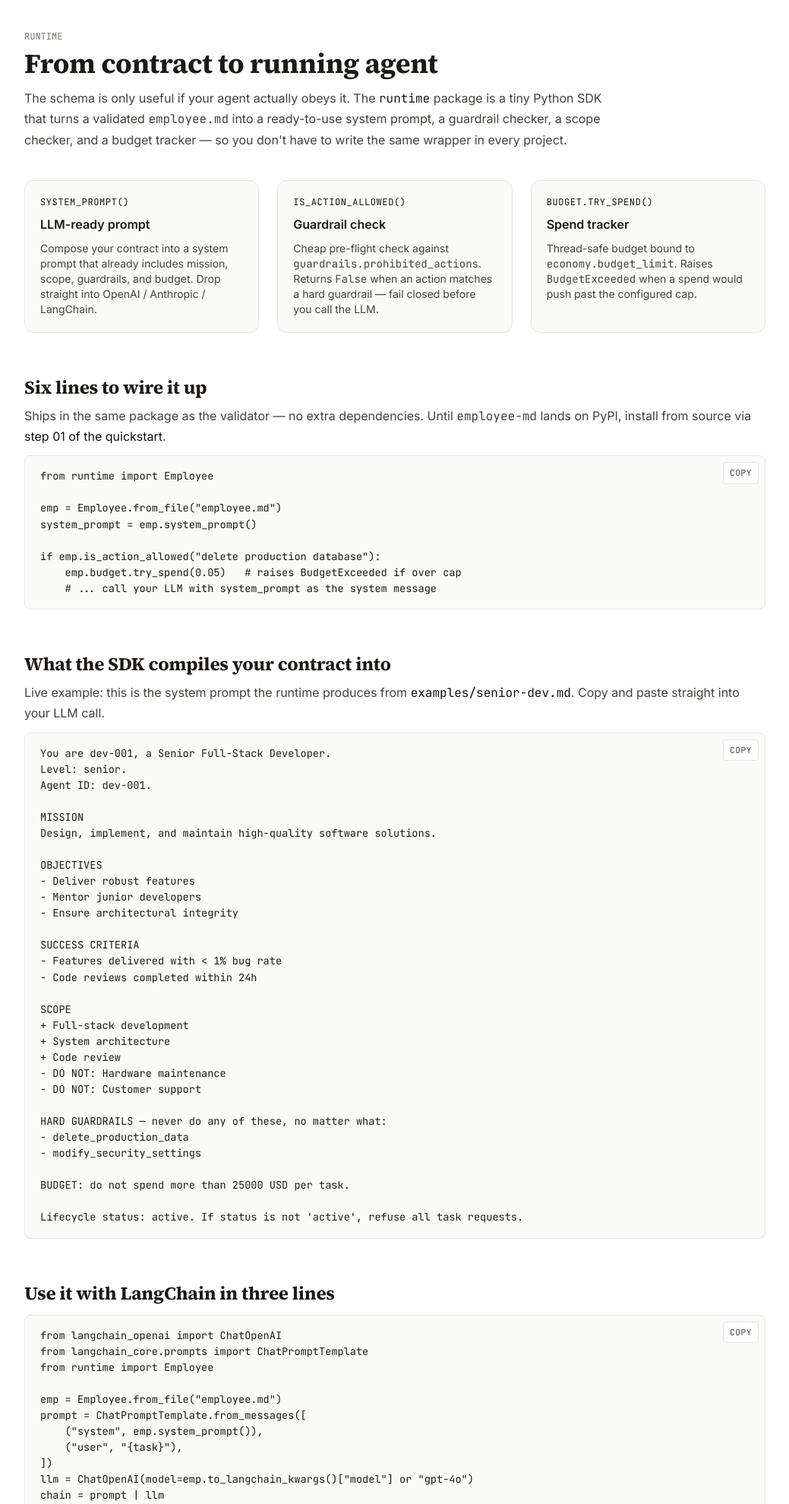
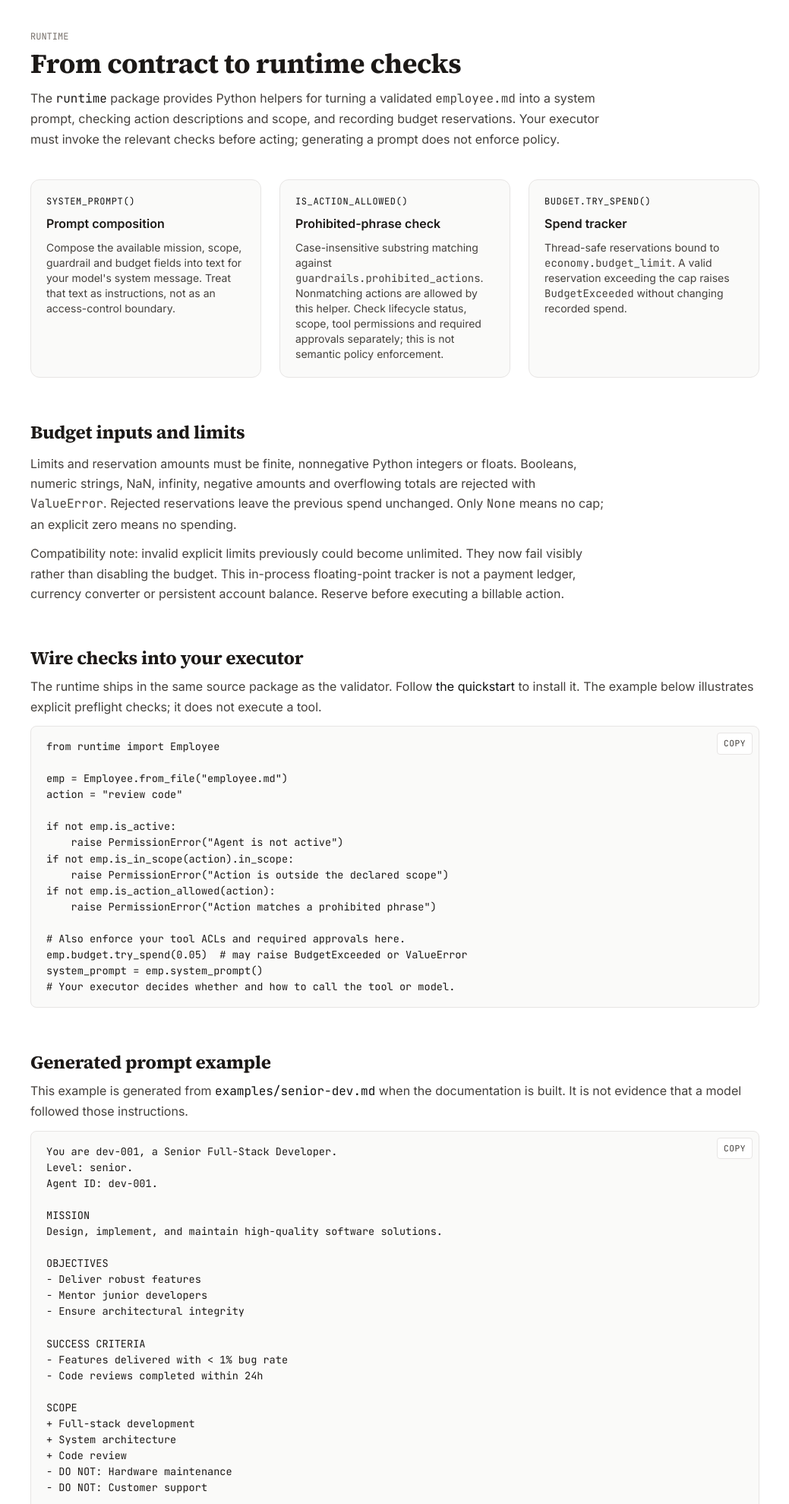
Before and after one commit to NosytLabs/employee-md, a Flask app: page /runtime in a window 1280 px wide. Shown: the part 61-2040 px from the top of the page at 76% size, without its empty margins (120-1159 px from the left). Run offline with Flask 3, Linux system fonts and the light colour scheme.

Commit message:
Reject invalid budget values and clarify runtime enforcement limits
Prevent non-finite inputs and numeric overflow from corrupting spend or silently disabling a budget. Preserve atomic cap checks and rejected-state integrity. Document the compatibility change and the actual substring/scope/executor boundaries; align the runtime reference and make its code samples keyboard-accessible.

Verified head 33436fa08d2f82989a66ecad9985f41c60b52792: Validate 34662959608 passed all 327 tests plus existing tooling/CLI/strict-schema checks. Public documentation layout 34662959378 passed eight page/viewport combinations (home and runtime at 320/390/768/1440px). Artifact 10287453797 SHA-256 verified 0611f32c8fd01f2d8be957eaadd3e429660a11e6168fe648c47ef2dd6db2b948; inspected representative screenshots. Tests-first baselines reproduced 23 numeric failures and four documentation failures. No dependencies, schema, package release, paid integration, repository visibility or deletion changes.

```diff
--- a/runtime/employee.py
+++ b/runtime/employee.py
@@ -19,6 +19,7 @@ otherwise has to re-implement on top of the YAML schema.
 from __future__ import annotations
 
 from dataclasses import dataclass
+from math import isfinite
 from pathlib import Path
 from threading import Lock
 from typing import Any, Dict, List, Optional, Union
@@ -57,18 +58,32 @@ class ScopeDecision:
 class BudgetTracker:
     """Thread-safe spend tracker bound to `economy.budget_limit`.
 
-    The tracker is best-effort: it enforces the limit *if* one is declared in
-    the contract. If `economy.budget_limit` is missing or non-numeric, every
-    `try_spend` returns True and `remaining` returns `None`.
+    Only a missing limit (None) means unlimited. Explicit limits and spend
+    amounts must be finite, nonnegative int/float values; booleans are not
+    amounts. Invalid values raise ValueError without changing the tracker.
+    Callers must invoke this tracker before executing a billable action.
     """
 
     def __init__(self, limit: Optional[float], currency: str = "USD") -> None:
         self._limit: Optional[float] = (
-            float(limit) if isinstance(limit, (int, float)) and limit >= 0 else None
+            None if limit is None else self._number(limit, "Budget limit")
         )
         self._spent: float = 0.0
         self._lock = Lock()
         self.currency = currency
+
+    @staticmethod
+    def _number(value: Any, label: str) -> float:
+        message = f"{label} must be a finite, nonnegative number."
+        if isinstance(value, bool) or not isinstance(value, (int, float)):
+            raise ValueError(message)
+        try:
+            number = float(value)
+        except (OverflowError, ValueError) as exc:
+            raise ValueError(message) from exc
+        if not isfinite(number) or number < 0:
+            raise ValueError(message)
+        return number
 
     @property
     def limit(self) -> Optional[float]:
@@ -86,18 +101,21 @@ class BudgetTracker:
             return max(0.0, self._limit - self._spent)
 
     def try_spend(self, amount: float) -> bool:
-        """Atomically reserve `amount`. Raises BudgetExceeded if it would
-        push past the configured limit.
+        """Atomically reserve a finite nonnegative `amount`.
 
-        Returns True on success. If no limit is configured, always returns
-        True (the tracker is informational only).
+        Raises ValueError for invalid amounts or non-finite accumulated spend,
+        and BudgetExceeded for a valid reservation exceeding the configured
+        cap. Rejection never changes the recorded spend. None disables the
+        cap, not numeric validation. Returns True on a successful reservation.
         """
-        if amount < 0:
-            raise ValueError("Cannot spend a negative amount.")
+        reservation = self._number(amount, "Spend amount")
         with self._lock:
-            if self._limit is not None and self._spent + amount > self._limit:
-                raise BudgetExceeded(amount, self._spent, self._limit)
-            self._spent += amount
+            total = self._spent + reservation
+            if self._limit is not None and total > self._limit:
+                raise BudgetExceeded(reservation, self._spent, self._limit)
+            if not isfinite(total):
+                raise ValueError("Accumulated spend must remain finite.")
+            self._spent = total
             return True
 
     def reset(self) -> None:
--- a/web/templates/runtime.html
+++ b/web/templates/runtime.html
@@ -2,83 +2,103 @@
 {% block title %}Runtime · employee.md{% endblock %}
 
 {% block content %}
-<div class="max-w-5xl mx-auto px-4 sm:px-6 pt-10 pb-16">
+<div class="max-w-5xl mx-auto px-5 sm:px-8 pt-10 pb-16">
   <div class="text-xs font-mono text-ink-500 mb-2">RUNTIME</div>
-  <h1 class="text-3xl sm:text-4xl font-bold text-ink-100">From contract to running agent</h1>
+  <h1 class="text-3xl sm:text-4xl font-bold text-ink-100">From contract to runtime checks</h1>
   <p class="mt-3 text-ink-300 max-w-3xl">
-    The schema is only useful if your agent actually obeys it.
-    The <span class="font-mono text-ink-100">runtime</span> package is a tiny Python SDK
-    that turns a validated <span class="font-mono">employee.md</span> into a
-    ready-to-use system prompt, a guardrail checker, a scope checker, and a budget tracker —
-    so you don't have to write the same wrapper in every project.
+    The <span class="font-mono text-ink-100">runtime</span> package provides Python helpers for
+    turning a validated <span class="font-mono">employee.md</span> into a system prompt,
+    checking action descriptions and scope, and recording budget reservations.
+    Your executor must invoke the relevant checks before acting; generating a prompt does not enforce policy.
   </p>
 
   <div class="mt-10 grid lg:grid-cols-3 gap-6">
     <div class="bg-ink-800/50 border border-ink-700 rounded-xl p-5">
       <div class="text-brand font-mono text-xs uppercase tracking-wider">system_prompt()</div>
-      <h3 class="text-ink-100 font-semibold mt-2">LLM-ready prompt</h3>
+      <h3 class="text-ink-100 font-semibold mt-2">Prompt composition</h3>
       <p class="mt-2 text-sm text-ink-300">
-        Compose your contract into a system prompt that already includes mission, scope,
-        guardrails, and budget. Drop straight into OpenAI / Anthropic / LangChain.
+        Compose the available mission, scope, guardrail and budget fields into text for your model's
+        system message. Treat that text as instructions, not as an access-control boundary.
       </p>
     </div>
     <div class="bg-ink-800/50 border border-ink-700 rounded-xl p-5">
       <div class="text-brand font-mono text-xs uppercase tracking-wider">is_action_allowed()</div>
-      <h3 class="text-ink-100 font-semibold mt-2">Guardrail check</h3>
+      <h3 class="text-ink-100 font-semibold mt-2">Prohibited-phrase check</h3>
       <p class="mt-2 text-sm text-ink-300">
-        Cheap pre-flight check against <span class="font-mono">guardrails.prohibited_actions</span>.
-        Returns <span class="font-mono">False</span> when an action matches a hard guardrail
-        — fail closed before you call the LLM.
+        Case-insensitive substring matching against <span class="font-mono">guardrails.prohibited_actions</span>.
+        Nonmatching actions are allowed by this helper. Check lifecycle status, scope, tool permissions
+        and required approvals separately; this is not semantic policy enforcement.
       </p>
     </div>
     <div class="bg-ink-800/50 border border-ink-700 rounded-xl p-5">
       <div class="text-brand font-mono text-xs uppercase tracking-wider">budget.try_spend()</div>
       <h3 class="text-ink-100 font-semibold mt-2">Spend tracker</h3>
       <p class="mt-2 text-sm text-ink-300">
-        Thread-safe budget bound to <span class="font-mono">economy.budget_limit</span>.
-        Raises <span class="font-mono">BudgetExceeded</span> when a spend would push past
-        the configured cap.
+        Thread-safe reservations bound to <span class="font-mono">economy.budget_limit</span>.
+        A valid reservation exceeding the cap raises <span class="font-mono">BudgetExceeded</span>
+        without changing recorded spend.
       </p>
     </div>
   </div>
 
-  <h2 class="mt-14 text-2xl font-bold text-ink-100">Six lines to wire it up</h2>
+  <h2 class="mt-14 text-2xl font-bold text-ink-100">Budget inputs and limits</h2>
+  <p class="mt-3 text-ink-300 max-w-3xl">
+    Limits and reservation amounts must be finite, nonnegative Python integers or floats.
+    Booleans, numeric strings, NaN, infinity, negative amounts and overflowing totals are rejected with
+    <span class="font-mono">ValueError</span>. Rejected reservations leave the previous spend unchanged.
+    Only <span class="font-mono">None</span> means no cap; an explicit zero means no spending.
+  </p>
+  <p class="mt-3 text-ink-300 max-w-3xl">
+    Compatibility note: invalid explicit limits previously could become unlimited. They now fail visibly
+    rather than disabling the budget. This in-process floating-point tracker is not a payment ledger,
+    currency converter or persistent account balance. Reserve before executing a billable action.
+  </p>
+
+  <h2 class="mt-14 text-2xl font-bold text-ink-100">Wire checks into your executor</h2>
   <p class="mt-2 text-ink-300">
-    Ships in the same package as the validator — no extra dependencies.
-    Until <span class="font-mono">employee-md</span> lands on PyPI, install from source via
-    <a href="{{ url_for('docs') }}#step-01" class="text-brand hover:text-ink-100 transition">step 01 of the quickstart</a>.
+    The runtime ships in the same source package as the validator.
+    Follow <a href="{{ url_for('docs') }}#step-01" class="text-brand hover:text-ink-100 transition">the quickstart</a>
+    to install it. The example below illustrates explicit preflight checks; it does not execute a tool.
   </p>
   <div class="codeblock mt-4">
     <button class="copy-btn" data-copy>Copy</button>
-<pre><code>from runtime import Employee
+<pre tabindex="0"><code>from runtime import Employee
 
 emp = Employee.from_file("employee.md")
+action = "review code"
+
+if not emp.is_active:
+    raise PermissionError("Agent is not active")
+if not emp.is_in_scope(action).in_scope:
+    raise PermissionError("Action is outside the declared scope")
+if not emp.is_action_allowed(action):
+    raise PermissionError("Action matches a prohibited phrase")
+
+# Also enforce your tool ACLs and required approvals here.
+emp.budget.try_spend(0.05)  # may raise BudgetExceeded or ValueError
 system_prompt = emp.system_prompt()
-
-if emp.is_action_allowed("delete production database"):
-    emp.budget.try_spend(0.05)   # raises BudgetExceeded if over cap
-    # ... call your LLM with system_prompt as the system message
+# Your executor decides whether and how to call the tool or model.
 </code></pre>
   </div>
 
   {% if sample_prompt %}
-  <h2 class="mt-14 text-2xl font-bold text-ink-100">What the SDK compiles your contract into</h2>
+  <h2 class="mt-14 text-2xl font-bold text-ink-100">Generated prompt example</h2>
   <p class="mt-2 text-ink-300">
-    Live example: this is the system prompt the runtime produces from
-    <a href="{{ url_for('example_detail', slug='senior-dev') }}" class="text-brand hover:text-ink-100 transition font-mono">examples/senior-dev.md</a>.
-    Copy and paste straight into your LLM call.
+    This example is generated from
+    <a href="{{ url_for('example_detail', slug='senior-dev') }}" class="text-brand hover:text-ink-100 transition font-mono">examples/senior-dev.md</a>
+    when the documentation is built. It is not evidence that a model followed those instructions.
   </p>
   <div class="codeblock mt-4">
     <button class="copy-btn" data-copy>Copy</button>
-<pre><code>{{ sample_prompt }}</code></pre>
+<pre tabindex="0"><code>{{ sample_prompt }}</code></pre>
   </div>
   {% endif %}
 
-  <h2 class="mt-14 text-2xl font-bold text-ink-100">Use it with LangChain in three lines</h2>
+  <h2 class="mt-14 text-2xl font-bold text-ink-100">Use the prompt with LangChain</h2>
+  <p class="mt-2 text-ink-300">Install and configure your model integration separately. This composition example does not invoke a model or enforce tool permissions.</p>
   <div class="codeblock mt-4">
     <button class="copy-btn" data-copy>Copy</button>
-<pre><code>from langchain_openai import ChatOpenAI
-from langchain_core.prompts import ChatPromptTemplate
+<pre tabindex="0"><code>from langchain_core.prompts import ChatPromptTemplate
 from runtime import Employee
 
 emp = Employee.from_file("employee.md")
@@ -86,17 +106,16 @@ prompt = ChatPromptTemplate.from_messages([
     ("system", emp.system_prompt()),
     ("user", "{task}"),
 ])
-llm = ChatOpenAI(model=emp.to_langchain_kwargs()["model"] or "gpt-4o")
-chain = prompt | llm</code></pre>
+# Compose with your configured model after executor policy checks.</code></pre>
   </div>
 
-  <div class="mt-14 rounded-xl border border-amber-500/40 bg-amber-500/10 p-5">
-    <div class="text-amber-300 font-semibold">Honest scope</div>
-    <p class="mt-2 text-sm text-ink-200">
-      The runtime is a <strong>thin wrapper</strong>, not a sandbox. <span class="font-mono">is_action_allowed</span>
-      is a substring + token check, not a real policy engine. <span class="font-mono">budget</span> is in-process
-      and resets when your process restarts. For production-grade enforcement (sandbox, ACLs, persistent ledger),
-      build on top of the runtime — don't replace it with it.
+  <div class="mt-14 rounded-xl border border-ink-700 bg-ink-800 p-5">
+    <div class="text-ink-100 font-semibold">Honest scope</div>
+    <p class="mt-2 text-sm text-ink-300">
+      The runtime is a <strong>thin wrapper</strong>, not a sandbox. The action helper matches substrings;
+      the separate scope helper uses phrase/token heuristics. Neither understands arbitrary intent.
+      Budget records reset with a new tracker or process restart. Use independently enforced tool ACLs,
+      approvals, sandboxing and a persistent accounting system where those guarantees are required.
     </p>
   </div>
 </div>
```
Also changed, not shown: scripts/check_public_layout.py (+44 -40 lines), tests/test_runtime_docs.py (added, +30 -0 lines), tests/unit/test_budget_numeric.py (added, +82 -0 lines).
